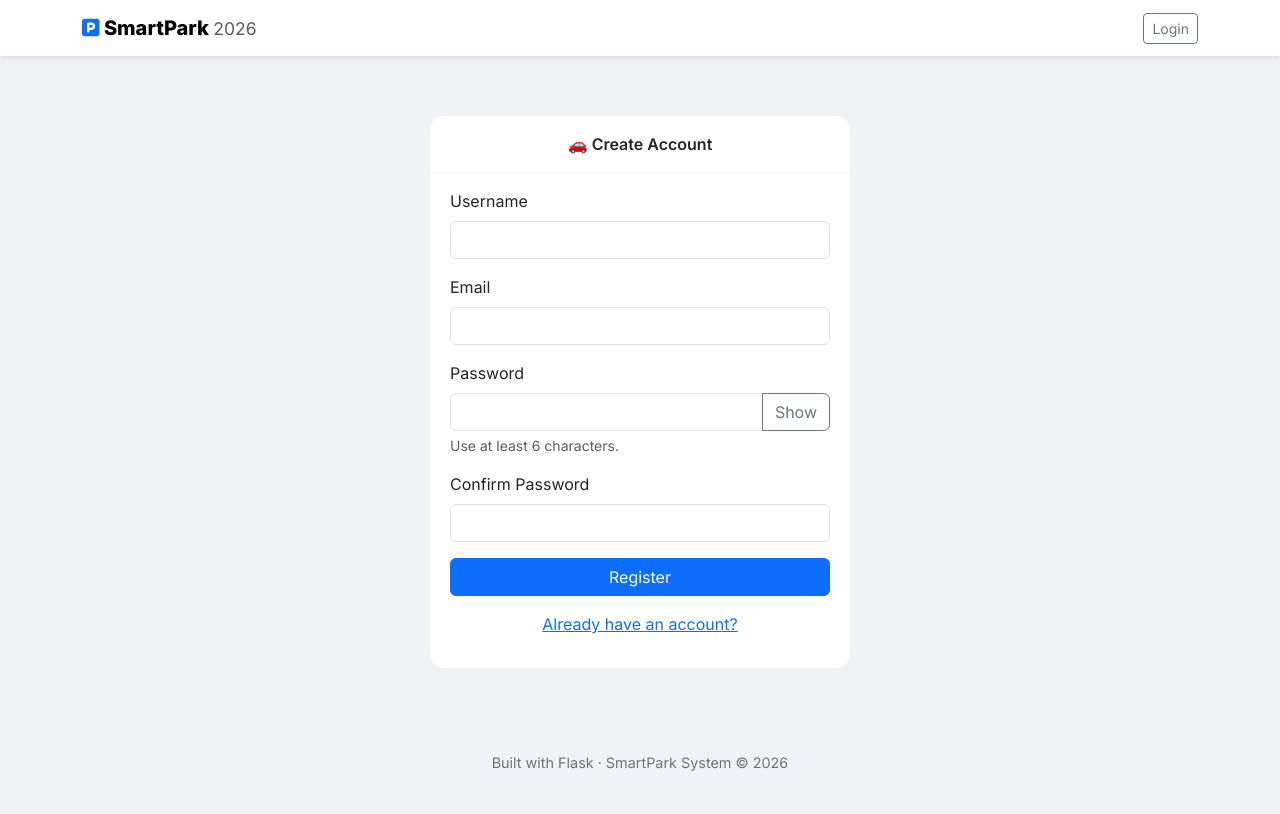
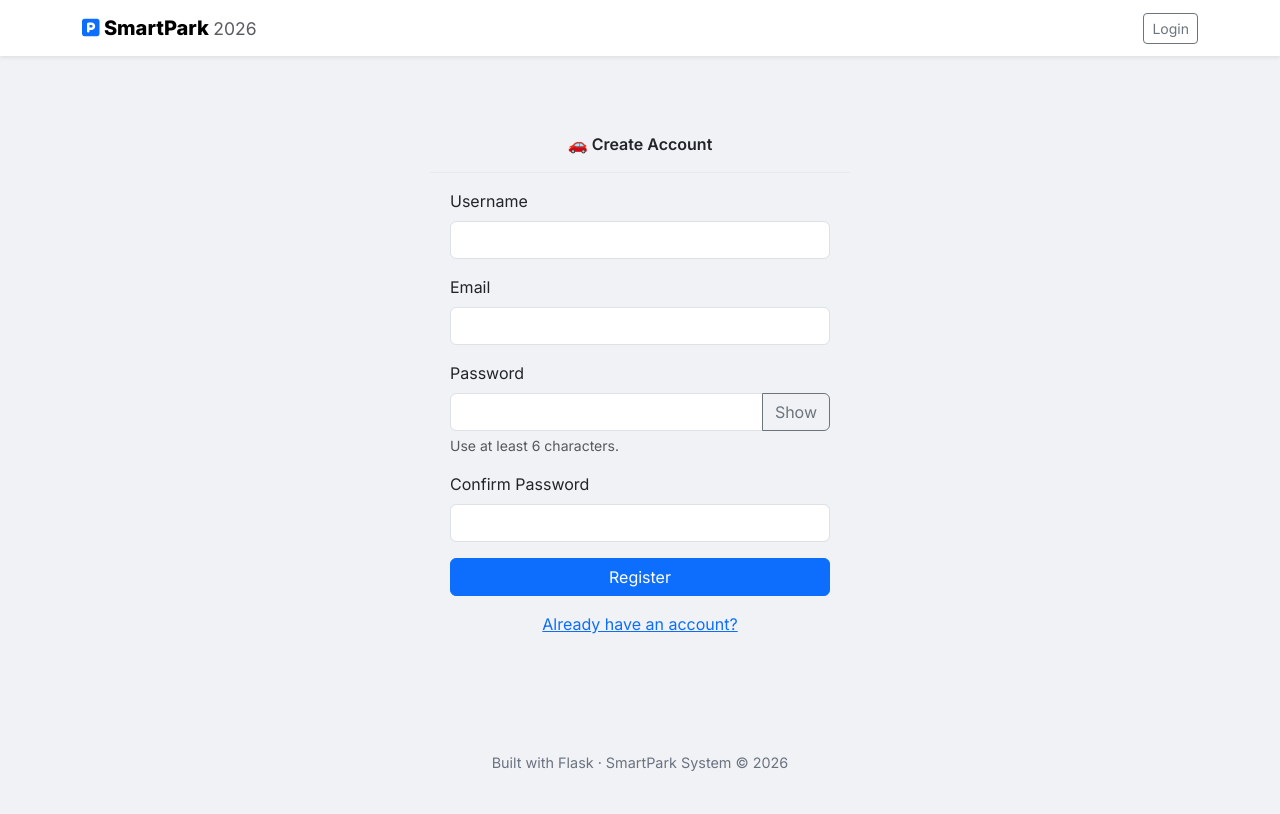
Before and after one commit to elviDev/smart-parking-system, a Flask app: page /auth/register in a window 1280 px wide. Run offline with Flask 3, Linux system fonts and the light colour scheme.

```diff
--- a/static/css/styles.css
+++ b/static/css/styles.css
@@ -1,6 +1,6 @@
 :root {
   --bg: #f0f2f5;
-  --card: #ffffff;
+  --card: #fffff;
   --muted: #6b7280;
   --radius: 14px;
 }
```
